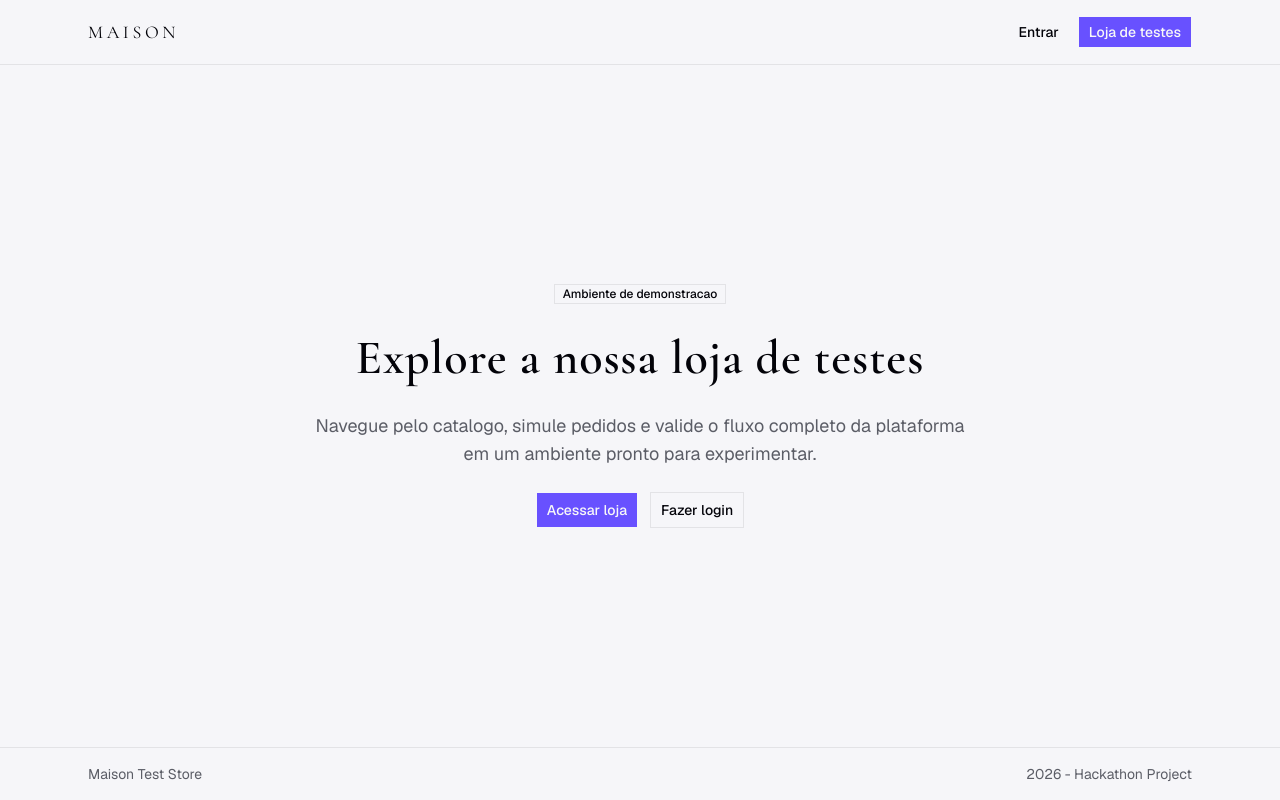
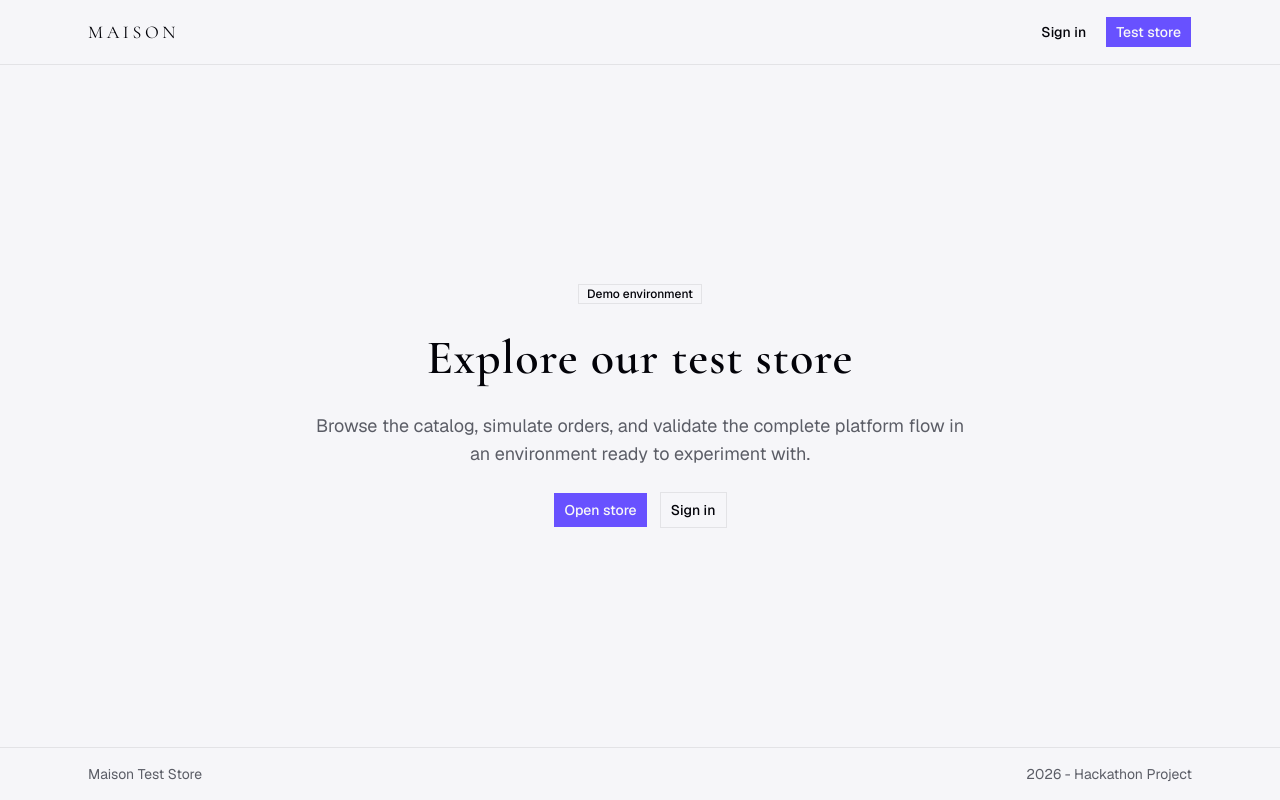
Before and after one commit to gsrovo/hackathon, a Next.js app: page / in a window 1280 px wide. Built offline with nearby package versions, Linux system fonts and the light colour scheme.

Commit message:
copy text

```diff
--- a/src/app/page.tsx
+++ b/src/app/page.tsx
@@ -15,33 +15,33 @@ export default function Home() {
           </Link>
           <nav className="flex items-center gap-2">
             <Button variant="ghost" render={<Link href="/sign-in" />}>
-              Entrar
+              Sign in
             </Button>
-            <Button render={<Link href="/store" />}>Loja de testes</Button>
+            <Button render={<Link href="/store" />}>Test store</Button>
           </nav>
         </div>
       </header>
 
       <main className="mx-auto flex w-full max-w-6xl flex-1 items-center px-6 py-16">
         <section className="mx-auto flex max-w-2xl flex-col items-center gap-6 text-center">
-          <Badge variant="outline">Ambiente de demonstracao</Badge>
+          <Badge variant="outline">Demo environment</Badge>
           <h1 className="font-heading text-4xl leading-tight font-semibold sm:text-5xl">
-            Explore a nossa loja de testes
+            Explore our test store
           </h1>
           <p className="text-muted-foreground text-base sm:text-lg">
-            Navegue pelo catalogo, simule pedidos e valide o fluxo completo da
-            plataforma em um ambiente pronto para experimentar.
+            Browse the catalog, simulate orders, and validate the complete
+            platform flow in an environment ready to experiment with.
           </p>
           <div className="flex flex-wrap items-center justify-center gap-3">
             <Button size="lg" render={<Link href="/store" />}>
-              Acessar loja
+              Open store
             </Button>
             <Button
               variant="outline"
               size="lg"
               render={<Link href="/sign-in" />}
             >
-              Fazer login
+              Sign in
             </Button>
           </div>
         </section>
```
